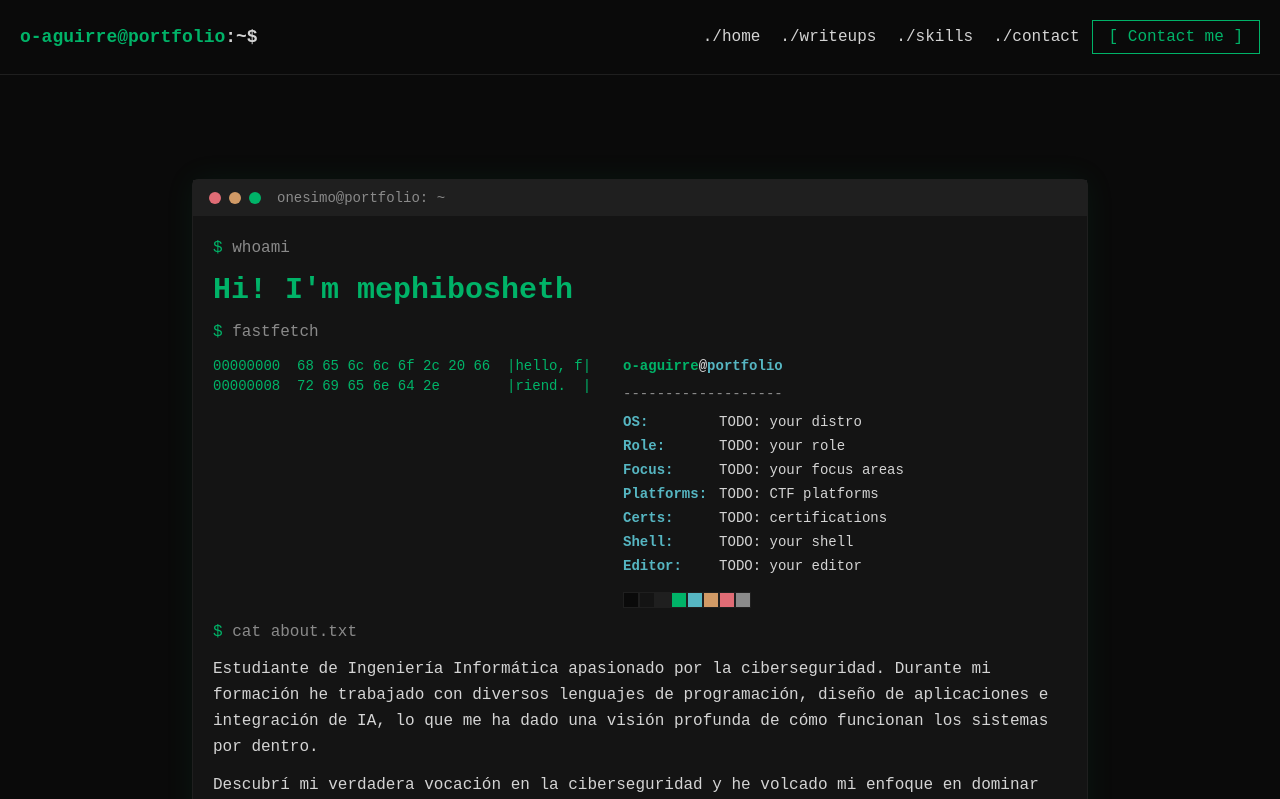
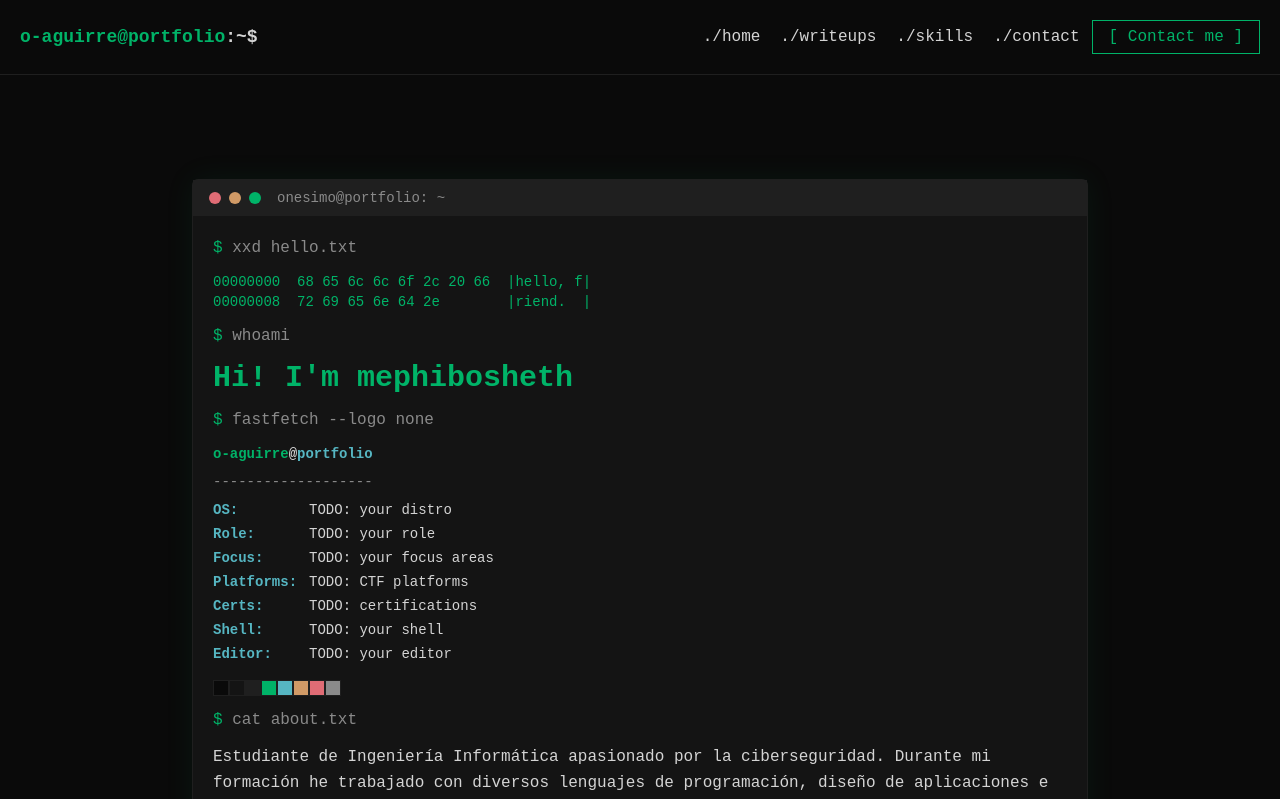
Before and after one commit to o-aguirre/portfolio, a React (Vite) app: page /#/ in a window 1280 px wide. Shown: the top 799 px of the page. Built offline with nearby package versions, Linux system fonts and the light colour scheme.

Commit message:
feat(hero): move hello-friend hexdump to its own xxd command

```diff
--- a/src/components/hero/Fastfetch.jsx
+++ b/src/components/hero/Fastfetch.jsx
@@ -1,7 +1,4 @@
 import { profile } from '../../data/profile'
-import { toHexdump } from '../../lib/hexdump'
-
-const hexdump = toHexdump('hello, friend.').join('\n')
 
 const swatches = [
   'bg-ansi-bg',
@@ -15,11 +12,7 @@ const swatches = [
 ]
 
 const Fastfetch = () => (
-  <div className="flex gap-8 items-start w-full text-sm">
-    <pre aria-hidden="true" className="hidden lg:block shrink-0 text-ansi-green">
-      {hexdump}
-    </pre>
-    <div className="flex-1 min-w-0 space-y-2">
+  <div className="w-full min-w-0 space-y-2 text-sm">
     <p className="font-bold whitespace-nowrap">
       <span className="text-ansi-green">{profile.user}</span>
       <span className="text-ansi-fg">@</span>
@@ -40,7 +33,6 @@ const Fastfetch = () => (
       ))}
     </div>
   </div>
-  </div>
 )
 
 export default Fastfetch
--- a/src/components/hero/Hero.jsx
+++ b/src/components/hero/Hero.jsx
@@ -1,6 +1,9 @@
 import Navbar from "./../navbar/Navbar";
 import CV from './../../assets/CV.pdf'
 import Fastfetch from "./Fastfetch";
+import { toHexdump } from "../../lib/hexdump";
+
+const hello = toHexdump('hello, friend.').join('\n')
 
 const linkClass = "text-ansi-cyan hover:text-ansi-green focus-visible:outline-2 focus-visible:outline-ansi-green transition-colors"
 
@@ -25,10 +28,15 @@ const Hero = () => {
                             <span className="ml-2 text-sm text-ansi-gray truncate">onesimo@portfolio: ~</span>
                         </div>
                         <div className="p-5 space-y-3 text-left">
+                            <div className="hidden md:block space-y-3">
+                                <Prompt>xxd hello.txt</Prompt>
+                                <pre aria-hidden="true" className="text-sm text-ansi-green">{hello}</pre>
+                            </div>
+
                             <Prompt>whoami</Prompt>
                             <h1 className="text-3xl font-bold text-ansi-green break-words">Hi! I'm mephibosheth</h1>
 
-                            <Prompt>fastfetch</Prompt>
+                            <Prompt>fastfetch --logo none</Prompt>
                             <Fastfetch />
 
                             <Prompt>cat about.txt</Prompt>
```
Also changed, not shown: 1 other file (tests, documents, lock files or other folders). Lines whose indentation alone changed are shown as unchanged.
